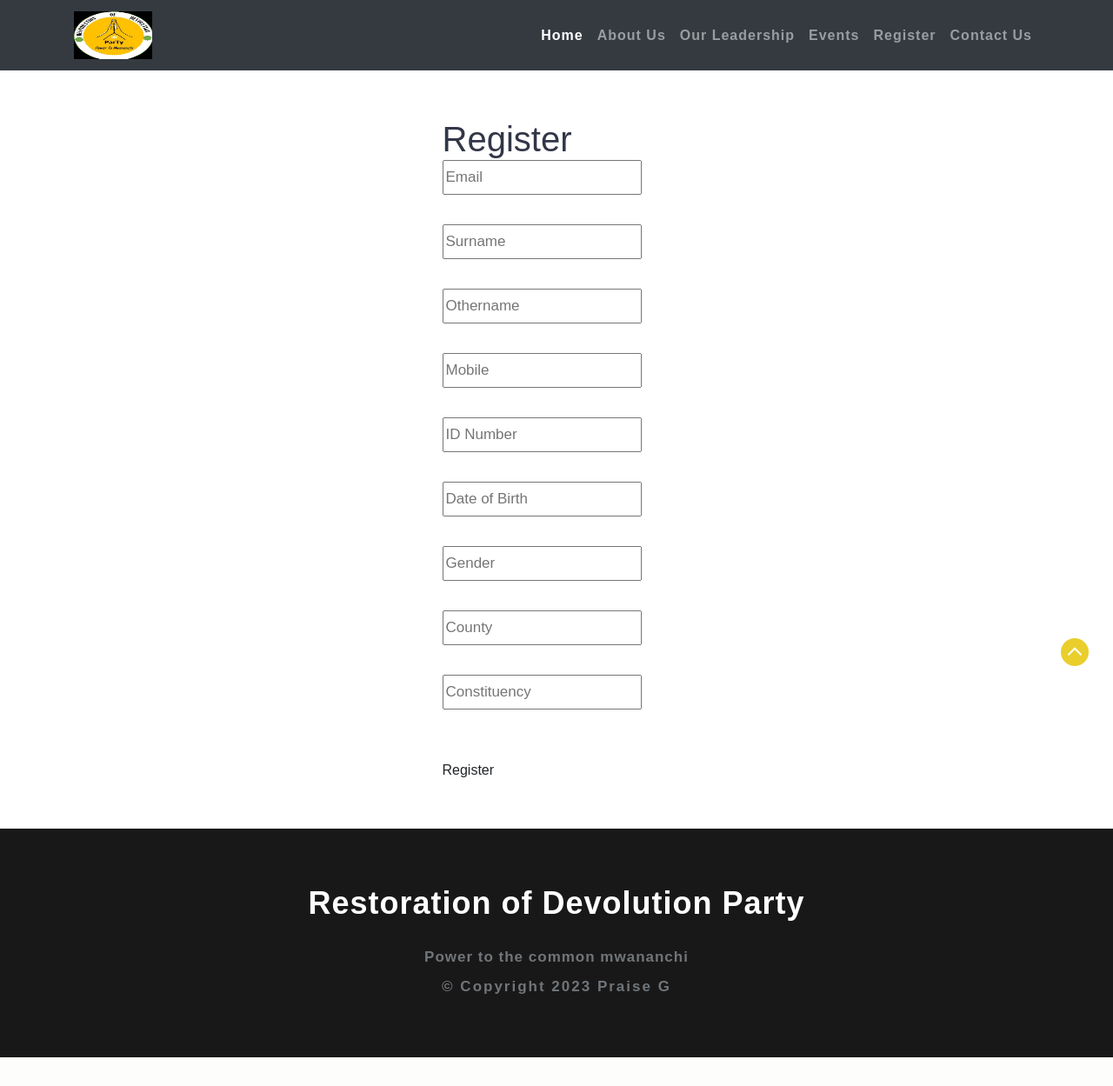
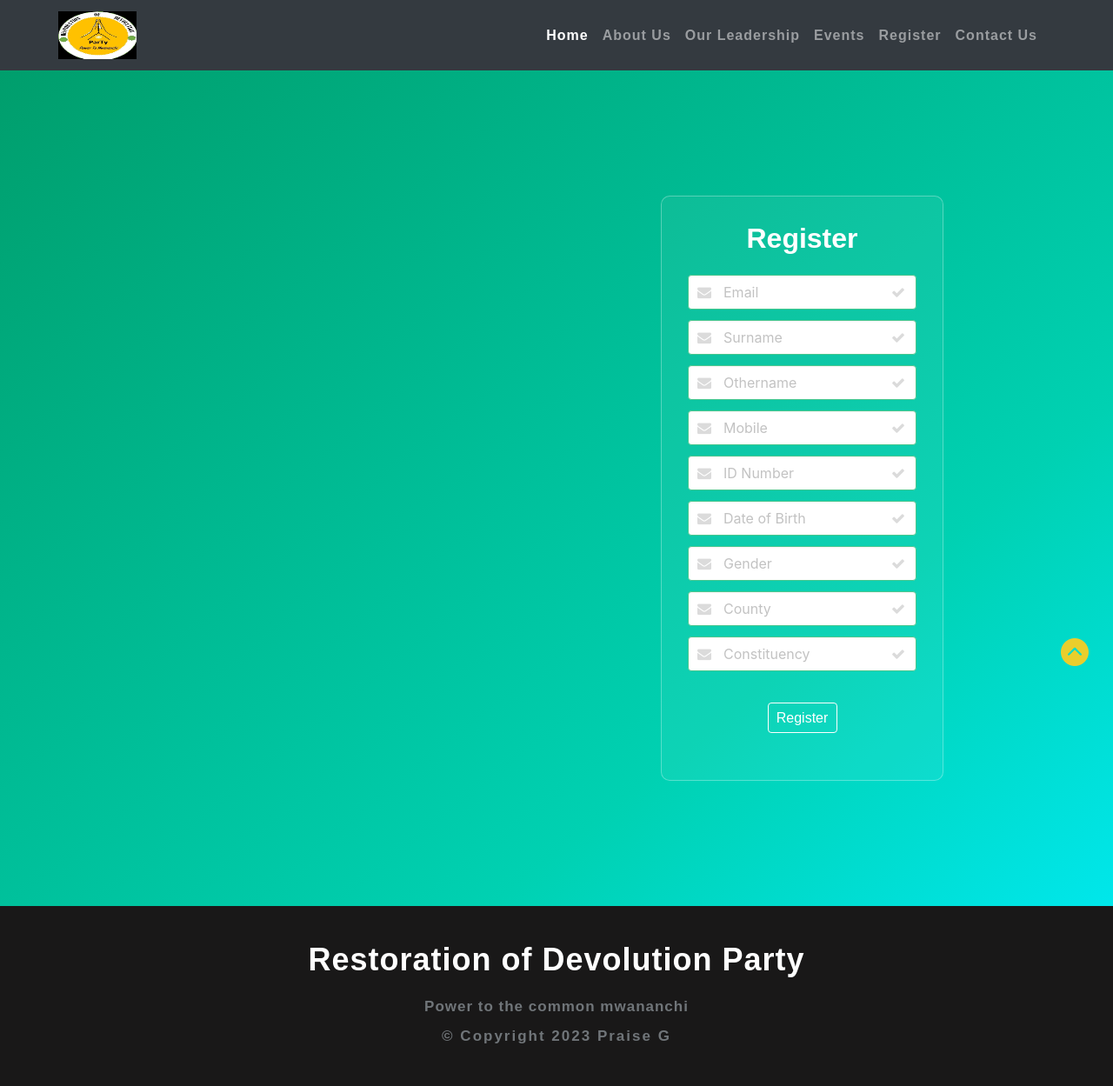
Before and after one commit to godwins3/rdp, a Flask app: page /login in a window 1280 px wide. Shown: the whole page at 87% size. Before the commit the page ends 1216 px from the top, so only its background shows below. Run offline with Flask 2, Linux system fonts and the light colour scheme; some libraries are stand-ins or nearby versions; some web fonts are replaced.

Commit message:
fixing minur bugs

```diff
--- a/app.py
+++ b/app.py
@@ -81,7 +81,7 @@ def register():
                 county,
                 constituency
                 )
-    return render_template('index.html', form=form, title=title)
+    return render_template('login.html', form=form, title=title)
 
 
 # -------- Settings ---------------------------------------------------------- #
--- a/templates/login.html
+++ b/templates/login.html
@@ -1,5 +1,8 @@
 {% extends "layout.html" %}
 {% block body %}
+<link rel="stylesheet" href="https://cdnjs.cloudflare.com/ajax/libs/bulma/0.6.2/css/bulma.min.css">
+    <link rel="stylesheet" href="https://cdnjs.cloudflare.com/ajax/libs/font-awesome/4.7.0/css/font-awesome.min.css">
+    <link rel="stylesheet" href="../static/css/style.css">
 <link rel="stylesheet" href="../static/css/style.css">
 <title>rdp</title>
 <section class="hero is-primary is-bold is-medium">
```
